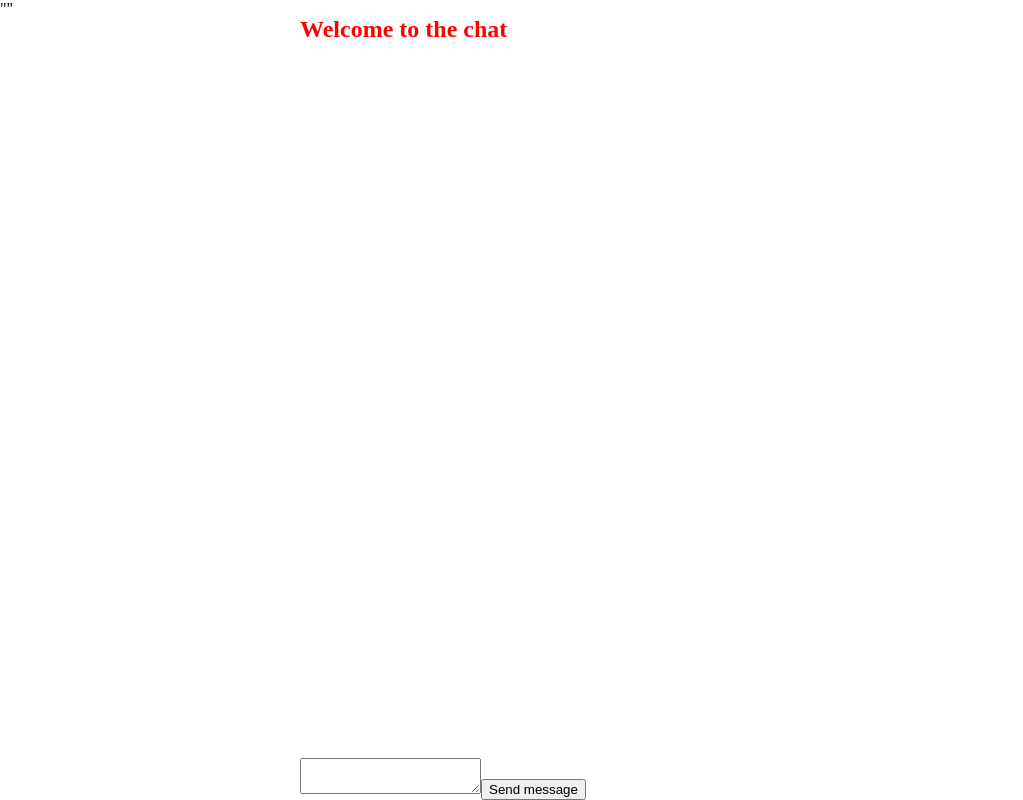
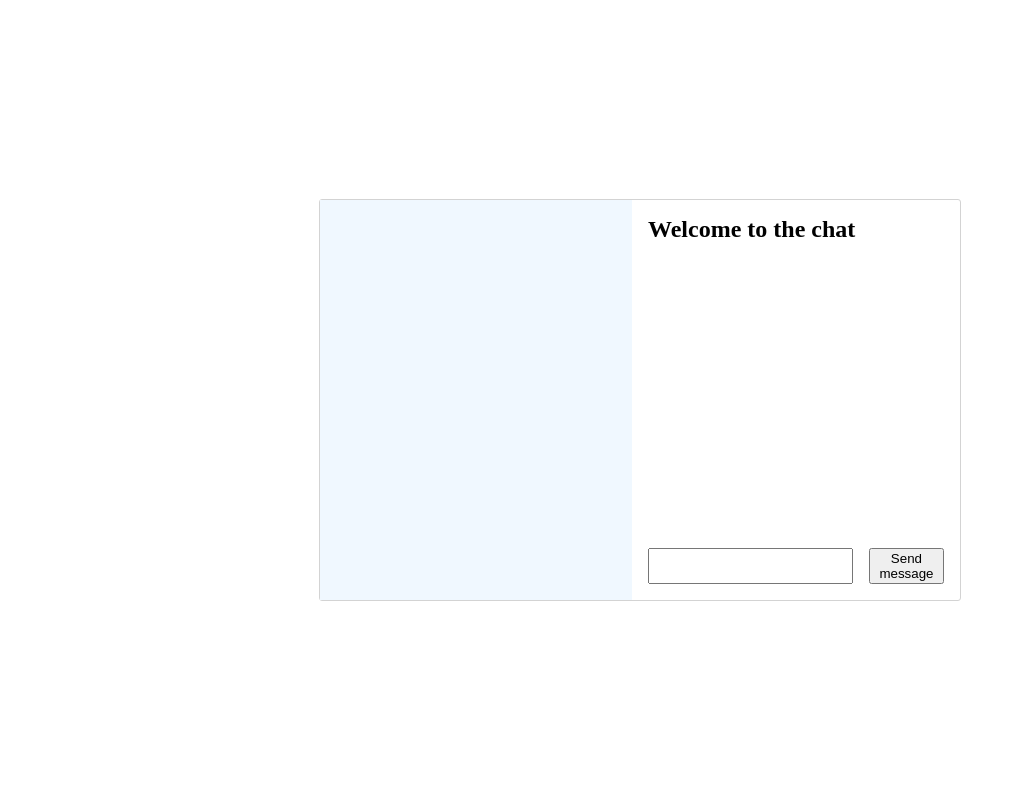
Before and after one commit to JSEvgeny/chat-app, a React (Vite) app in the folder packages/client/: page / in a window 1280 px wide. Shown: the whole page, without its empty margins (0-1023 px from the left). Built offline with nearby package versions, Linux system fonts and the light colour scheme; no server answers.

Commit message:
Initial style improvements

```diff
--- a/packages/client/src/components/TextAreaInput/TextAreaInput.tsx
+++ /dev/null
@@ -1,24 +0,0 @@
-import React, { useCallback } from "react";
-import styled from "styled-components";
-
-const TextArea = styled.textarea``;
-
-interface ITextAreaInputProps {
-  value: string;
-  onChange: (value: string) => void;
-}
-
-const TextAreaInput = ({ value, onChange }: ITextAreaInputProps) => {
-  const onChangeHandler = useCallback(
-    (e: React.ChangeEvent<HTMLTextAreaElement>) => {
-      const { value } = e.target;
-
-      onChange(value);
-    },
-    []
-  );
-
-  return <TextArea value={value} onChange={onChangeHandler} />;
-};
-
-export default TextAreaInput;
--- /dev/null
+++ b/packages/client/src/components/TextInput/TextInput.tsx
@@ -0,0 +1,26 @@
+import React, { useCallback } from "react";
+import styled from "styled-components";
+
+const Input = styled.input`
+  width: 100%;
+`;
+
+interface ITextInputProps {
+  value: string;
+  onChange: (value: string) => void;
+}
+
+const TextInput = ({ value, onChange }: ITextInputProps) => {
+  const onChangeHandler = useCallback(
+    (e: React.ChangeEvent<HTMLInputElement>) => {
+      const { value } = e.target;
+
+      onChange(value);
+    },
+    []
+  );
+
+  return <Input value={value} onChange={onChangeHandler} />;
+};
+
+export default TextInput;
--- a/packages/client/src/containers/Chat/Chat.tsx
+++ b/packages/client/src/containers/Chat/Chat.tsx
@@ -7,11 +7,25 @@ import MessageSender from "../MessageSender/MessageSender";
 const Container = styled.div`
   height: 100%;
   display: flex;
+  justify-content: center;
+  align-items: center;
+`;
+
+const Wrapper = styled.div`
+  height: 50vh;
+  width: 50vw;
+  display: flex;
+  gap: 1rem;
+  border: 1px solid lightgray;
+  border-radius: 3px;
 `;
 
 const Sidebar = styled.aside`
   flex: 1;
   max-width: 300px;
+  padding: 1rem;
+  padding-right: 0;
+  background-color: aliceblue;
 `;
 
 const Main = styled.main`
@@ -19,14 +33,33 @@ const Main = styled.main`
   flex: 1;
   flex-direction: column;
   justify-content: space-between;
+  padding: 1rem;
+  padding-left: 0;
 `;
 
 const Title = styled.h1`
-  color: red;
   font-size: 24px;
+  margin: 0;
 `;
 
-const MessageContainer = styled.ul``;
+const ScrollContainer = styled.div`
+  display: flex;
+  flex-direction: column;
+  justify-content: end;
+  height: calc(100% - 4rem);
+`;
+
+const MessageContainer = styled.ul`
+  list-style: none;
+  overflow: auto;
+  padding: 0;
+
+  scroll-snap-type: y proximity;
+
+  > li:last-child {
+    scroll-snap-align: end;
+  }
+`;
 
 const Message = styled.li``;
 
@@ -43,16 +76,20 @@ const Chat = () => {
 
   return (
     <Container>
-      <Sidebar>{JSON.stringify(connectedData)}</Sidebar>
+      <Wrapper>
+        <Sidebar>{connectedData}</Sidebar>
         <Main>
           <Title>Welcome to the chat</Title>
 
+          <ScrollContainer>
             <MessageContainer>
               {messageHistory.map(renderSingleMessage)}
             </MessageContainer>
+          </ScrollContainer>
 
           <MessageSender />
         </Main>
+      </Wrapper>
     </Container>
   );
 };
--- a/packages/client/src/containers/MessageSender/MessageSender.tsx
+++ b/packages/client/src/containers/MessageSender/MessageSender.tsx
@@ -1,12 +1,15 @@
 import { useState } from "react";
 import styled from "styled-components";
 import Button from "../../components/Button/Button";
-import TextAreaInput from "../../components/TextAreaInput/TextAreaInput";
+import TextInput from "../../components/TextInput/TextInput";
 import { EventTypes } from "../../enums";
 import useKeyPressed from "../../hooks/useKeyPressed";
 import useSocket from "../../hooks/useSocket";
 
-const Container = styled.div``;
+const Container = styled.div`
+  display: flex;
+  gap: 1rem;
+`;
 
 const MessageSender = () => {
   const [message, setMessage] = useState("");
@@ -22,7 +25,7 @@ const MessageSender = () => {
 
   return (
     <Container>
-      <TextAreaInput value={message} onChange={setMessage} />
+      <TextInput value={message} onChange={setMessage} />
 
       <Button onClick={onMessageSubmitHandler}>Send message</Button>
     </Container>
```
Lines whose indentation alone changed are shown as unchanged.
